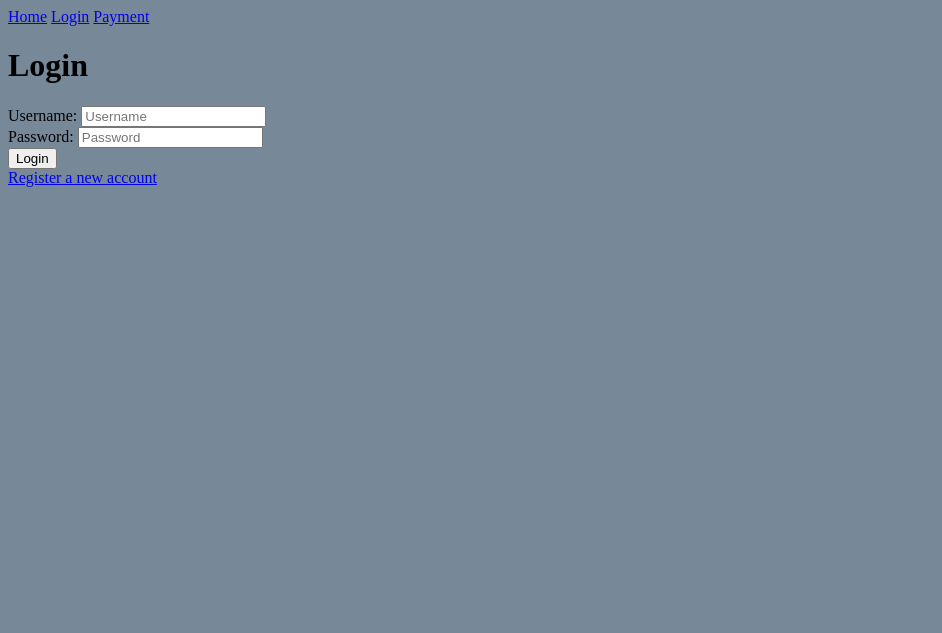
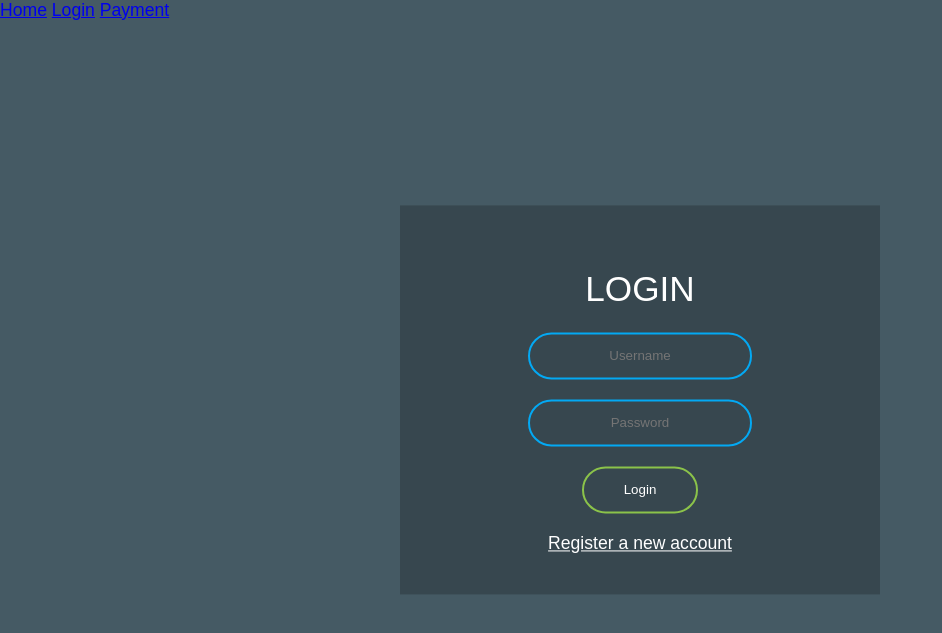
Before and after one commit to Karenw1004/hm647, a Flask app: page /login in a window 1280 px wide. Shown: the top 633 px of the page, without its empty margins (0-942 px from the left). Run offline with Flask 2, Linux system fonts and the light colour scheme.

Commit message:
pretty login  n regiter

```diff
--- a/HM/static/styles/login.css
+++ b/HM/static/styles/login.css
@@ -1,4 +1,65 @@
-body
-{
-    background-color: #778899;
+body{
+    margin: 0;
+    padding: 0;
+    font-family: 'Jost', sans-serif;;
+    background: #455A64;
+    font-size: 1.1em;
 }
+.login-box{
+    width: 400px;
+    padding: 40px;
+    position: absolute;
+    top: 50%;
+    left: 50%;
+    transform: translate(-50%,-50%);
+    background: #37474F;
+    text-align: center;
+    opacity: 1.3;
+}
+.login-box h1,
+.login-box h2{
+    color: white;
+    text-transform: uppercase;
+    font-weight: 500;
+}
+.login-box input[type = "text"],
+.login-box input[ type = "Password"]{
+    border: 0;
+    background: none;
+    display: block;
+    margin: 20px auto;
+    text-align: center;
+    border: 2px solid #03A9F4;
+    padding: 14px 10px;
+    width: 200px;
+    outline: none;
+    color: white;
+    border-radius: 24px;
+    transition: 0.25s;
+}
+
+.login-box input[type = "text"]:focus,
+.login-box input[ type = "Password"]:focus{
+    width: 280px;
+    border-color: #8BC34A;
+}
+.login-box input[Type="submit"]{
+    border: 0;
+    background: none;
+    display: block;
+    margin: 20px auto;
+    text-align: center;
+    border: 2px solid #8BC34A;
+    padding: 14px 40px;
+    outline: none;
+    color: white;
+    border-radius: 24px;
+    transition: 0.25s;
+    cursor: pointer;
+}
+.login-box input[type="submit"]:hover{
+    background: #8BC34A;
+}
+.login-box a{
+    color: white;
+}
--- a/HM/templates/login.html
+++ b/HM/templates/login.html
@@ -1,7 +1,7 @@
 {% extends "base.html" %}
 
 {% block css_link %}
-   <!-- <link rel= "stylesheet" type= "text/css" href= "{{ url_for('static',filename='styles/index.css') }}"> -->
+  <!-- <link rel= "stylesheet" type= "text/css" href= "{{ url_for('static',filename='styles/index.css') }}"> -->
   <link rel= "stylesheet" type= "text/css" href= "{{ url_for('static',filename='styles/login.css') }}">
 {% endblock %}
 
@@ -12,7 +12,7 @@
     {% include "navbar.html" %}
 
 
-  <form class="" action="/login" method="POST">
+  <!-- <form class="" action="/login" method="POST">
     <h1>Login</h1>
     <label for="username">Username: </label>
     <input type="text" name="username" placeholder="Username">
@@ -25,6 +25,13 @@
     <br>
 
     <a href="/register">Register a new account</a>
+  </form> -->
+  <form class="login-box" action="/login" method="POST">
+    <h1>Login</h1>
+    <input type="text" name="username" placeholder="Username">
+    <input type="password" name="password" placeholder="Password">
+    <input type="submit" value="Login" >
+    <a href="/register">Register a new account</a>
   </form>
 
   </div>
```
Also changed, not shown: HM/templates/register.html (+13 -3 lines).
